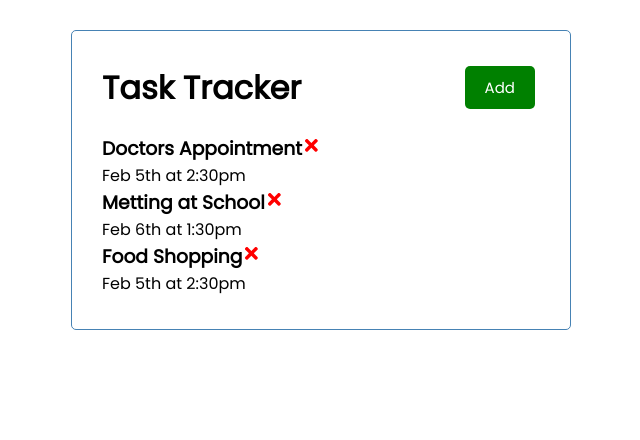
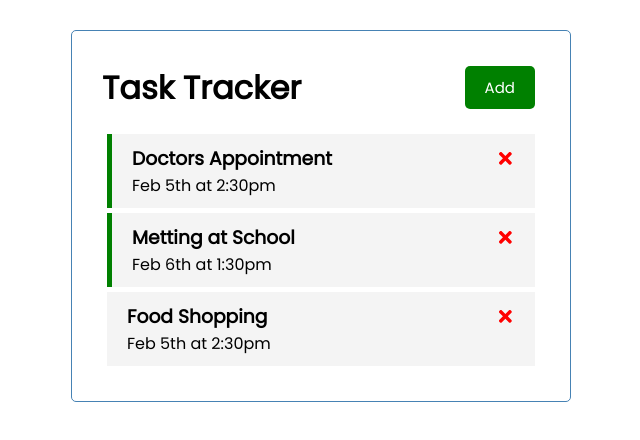
Before and after one commit to YawTeh/MERN-AlphaTaskerteers, a React (Create React App) app: page / in a window 1280 px wide. Shown: the top 440 px of the page, without its empty margins (319-959 px from the left). Built offline with nearby package versions, Linux system fonts and the light colour scheme.

Commit message:
Updated Task Styling

```diff
--- a/src/index.css
+++ b/src/index.css
@@ -1,4 +1,4 @@
-@import url('https://fonts.googleapis.com/css2?family=Poppins:wght@300;400&display=swap');
+@import url("https://fonts.googleapis.com/css2?family=Poppins:wght@300;400&display=swap");
 
 * {
     box-sizing: border-box;
@@ -7,7 +7,7 @@
 }
 
 body {
-  font-family: 'Poppins', sans-serif;
+    font-family: "Poppins", sans-serif;
 }
 
 .container {
@@ -53,3 +53,20 @@ body {
     display: block;
     width: 100%;
 }
+
+.task {
+    background: #f4f4f4;
+    margin: 5px;
+    padding: 10px 20px;
+    cursor: pointer;
+}
+
+.task.reminder {
+    border-left: 5px solid green;
+}
+
+.task h3 {
+    display: flex;
+    align-items: center;
+    justify-content: space-between;
+}
```
Lines whose indentation alone changed are shown as unchanged.
